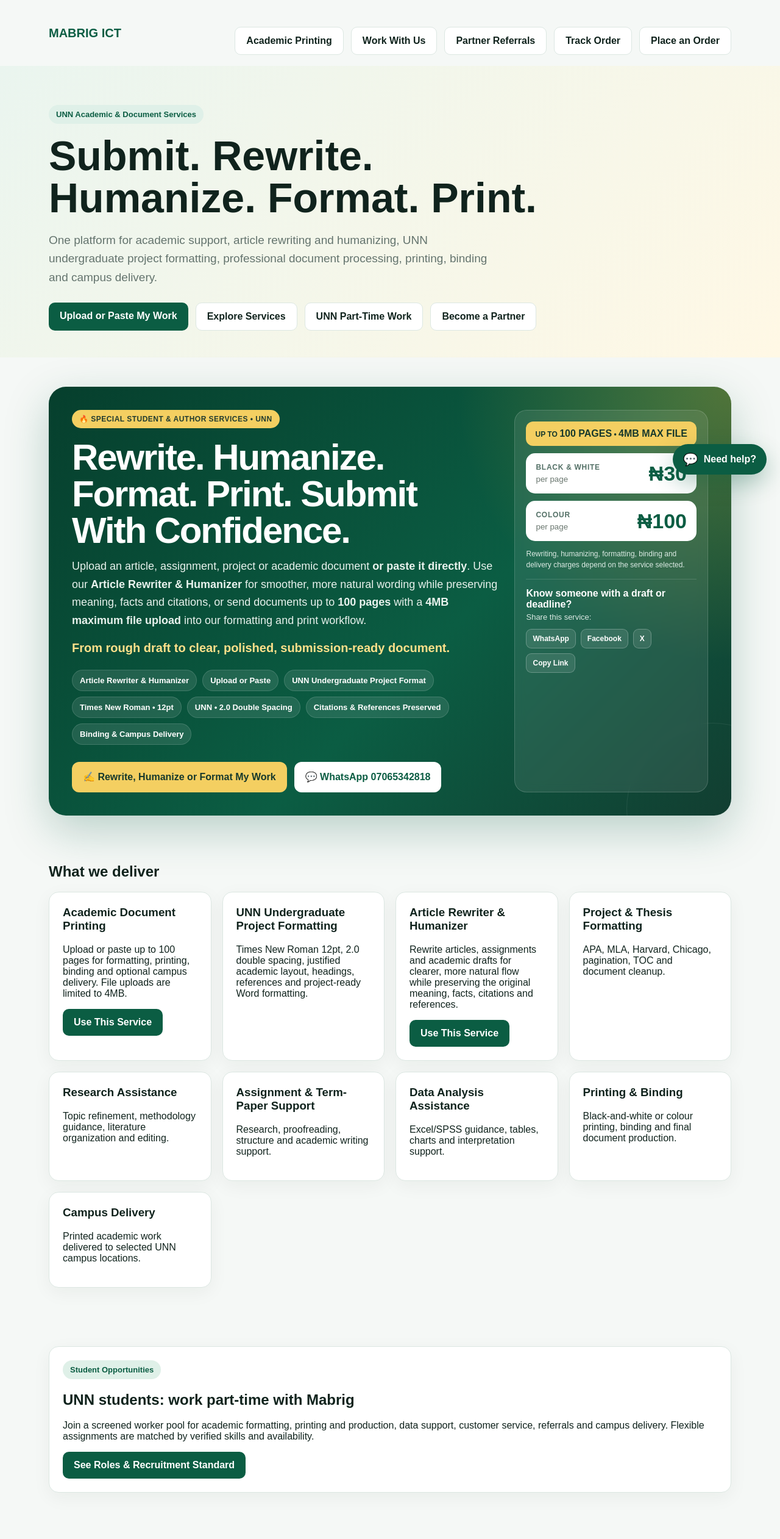
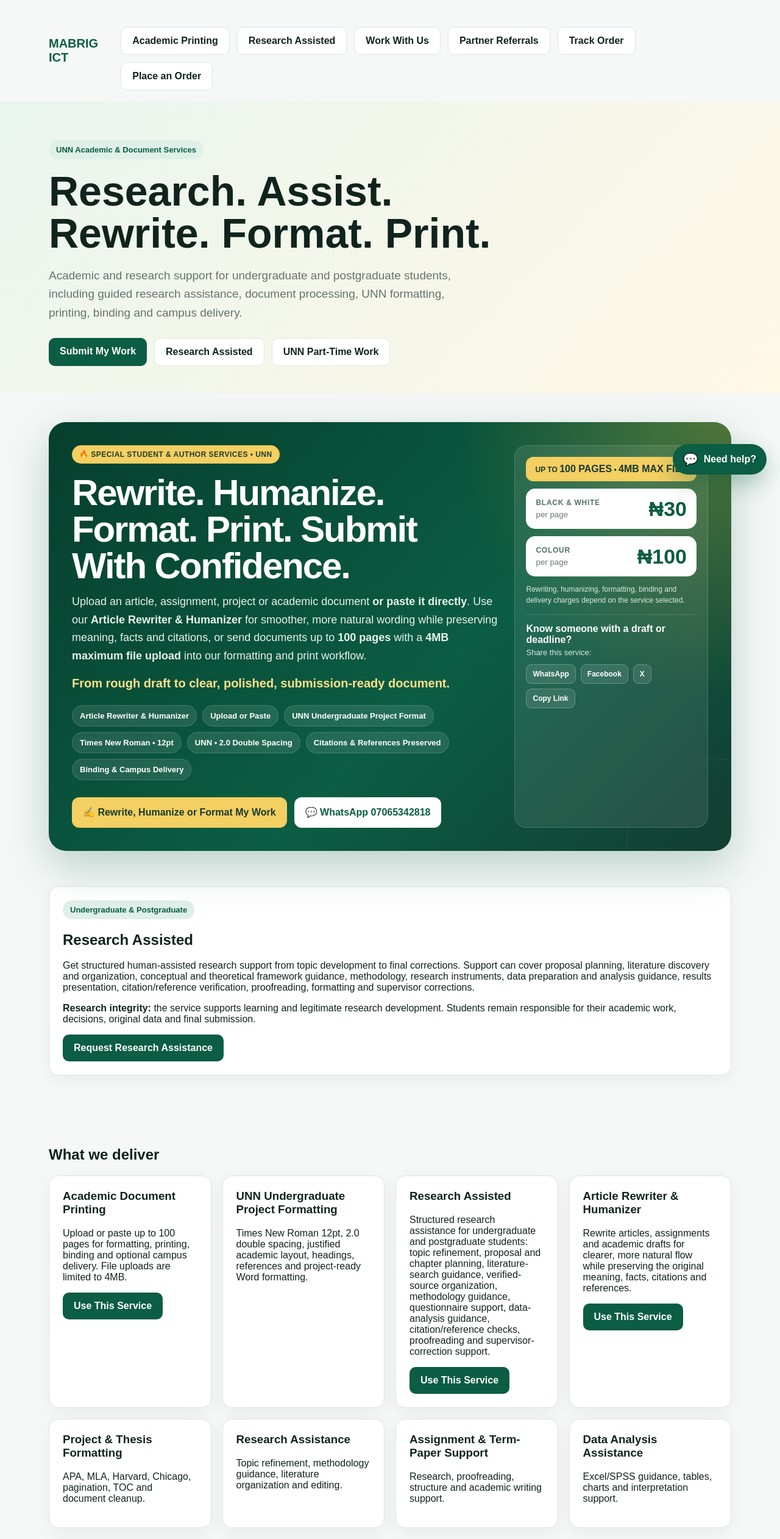
Before and after one commit to mabrig1/mabrig-academic-assistance, a Next.js app: page / in a window 1280 px wide. Shown: the top 2523 px of the page at 61% size. Built offline with nearby package versions, Linux system fonts and the light colour scheme.

Commit message:
Add Research Assisted service for undergraduate and postgraduate students

```diff
--- a/app/page.tsx
+++ b/app/page.tsx
@@ -7,6 +7,7 @@ import SpecialServicePoster from "./components/SpecialServicePoster";
 const services = [
   ["Academic Document Printing", "Upload or paste up to 100 pages for formatting, printing, binding and optional campus delivery. File uploads are limited to 4MB."],
   ["UNN Undergraduate Project Formatting", "Times New Roman 12pt, 2.0 double spacing, justified academic layout, headings, references and project-ready Word formatting."],
+  ["Research Assisted", "Structured research assistance for undergraduate and postgraduate students: topic refinement, proposal and chapter planning, literature-search guidance, verified-source organization, methodology guidance, questionnaire support, data-analysis guidance, citation/reference checks, proofreading and supervisor-correction support."],
   ["Article Rewriter & Humanizer", "Rewrite articles, assignments and academic drafts for clearer, more natural flow while preserving the original meaning, facts, citations and references."],
   ["Project & Thesis Formatting", "APA, MLA, Harvard, Chicago, pagination, TOC and document cleanup."],
   ["Research Assistance", "Topic refinement, methodology guidance, literature organization and editing."],
@@ -18,36 +19,23 @@ const services = [
 
 export default function Home() {
   const [referralCode, setReferralCode] = useState("");
-
   useEffect(() => {
     const params = new URLSearchParams(window.location.search);
     const fromUrl = (params.get("ref") || "").trim().slice(0, 64);
     const saved = window.sessionStorage.getItem("mabrig_referral_code") || "";
     const code = fromUrl || saved;
-    if (code) {
-      setReferralCode(code);
-      window.sessionStorage.setItem("mabrig_referral_code", code);
-    }
+    if (code) { setReferralCode(code); window.sessionStorage.setItem("mabrig_referral_code", code); }
   }, []);
-
   return <>
-    <header className="container nav"><div className="brand">MABRIG ICT</div><div className="actions"><a className="btn secondary" href="/academic-printing">Academic Printing</a><a className="btn secondary" href="/work-with-us">Work With Us</a><a className="btn secondary" href="/partners">Partner Referrals</a><a className="btn secondary" href="/track">Track Order</a><a className="btn secondary" href="#order">Place an Order</a></div></header>
+    <header className="container nav"><div className="brand">MABRIG ICT</div><div className="actions"><a className="btn secondary" href="/academic-printing">Academic Printing</a><a className="btn secondary" href="#research-assisted">Research Assisted</a><a className="btn secondary" href="/work-with-us">Work With Us</a><a className="btn secondary" href="/partners">Partner Referrals</a><a className="btn secondary" href="/track">Track Order</a><a className="btn secondary" href="#order">Place an Order</a></div></header>
     <main>
-      <section className="hero"><div className="container"><span className="badge">UNN Academic & Document Services</span><h1>Submit. Rewrite. Humanize. Format. Print.</h1><p className="lead">One platform for academic support, article rewriting and humanizing, UNN undergraduate project formatting, professional document processing, printing, binding and campus delivery.</p><div className="actions"><a className="btn primary" href="/academic-printing/order">Upload or Paste My Work</a><a className="btn secondary" href="#services">Explore Services</a><a className="btn secondary" href="/work-with-us">UNN Part-Time Work</a><a className="btn secondary" href="/partners">Become a Partner</a></div></div></section>
-      {referralCode && <section className="section container" style={{paddingBottom:0}}><div className="notice"><strong>Partner referral recorded.</strong> Your order will be attributed to referral code <strong>{referralCode}</strong> where eligible under the partner programme.</div></section>}
-
+      <section className="hero"><div className="container"><span className="badge">UNN Academic & Document Services</span><h1>Research. Assist. Rewrite. Format. Print.</h1><p className="lead">Academic and research support for undergraduate and postgraduate students, including guided research assistance, document processing, UNN formatting, printing, binding and campus delivery.</p><div className="actions"><a className="btn primary" href="/academic-printing/order">Submit My Work</a><a className="btn secondary" href="#research-assisted">Research Assisted</a><a className="btn secondary" href="/work-with-us">UNN Part-Time Work</a></div></div></section>
+      {referralCode && <section className="section container" style={{paddingBottom:0}}><div className="notice"><strong>Partner referral recorded.</strong> Your order will be attributed to referral code <strong>{referralCode}</strong> where eligible.</div></section>}
       <SpecialServicePoster />
-
-      <section id="services" className="section container"><h2>What we deliver</h2><div className="grid">{services.map(([title, text]) => <article className="card" key={title}><h3>{title}</h3><p>{text}</p>{(title === "Academic Document Printing" || title === "Article Rewriter & Humanizer") && <a className="btn primary" href="/academic-printing/order">Use This Service</a>}</article>)}</div></section>
-
-      <section className="section container"><div className="card"><span className="badge">Student Opportunities</span><h2>UNN students: work part-time with Mabrig</h2><p>Join a screened worker pool for academic formatting, printing and production, data support, customer service, referrals and campus delivery. Flexible assignments are matched by verified skills and availability.</p><a className="btn primary" href="/work-with-us">See Roles & Recruitment Standard</a></div></section>
-
-      <section id="order" className="section">
-        <div className="container order">
-          <AcademicPrintOrderForm />
-          <p style={{textAlign:"center", marginTop:16}}><a href="/academic-printing/order"><strong>Open the dedicated Academic Printing order page →</strong></a></p>
-        </div>
-      </section>
+      <section id="research-assisted" className="section container"><div className="card"><span className="badge">Undergraduate & Postgraduate</span><h2>Research Assisted</h2><p>Get structured human-assisted research support from topic development to final corrections. Support can cover proposal planning, literature discovery and organization, conceptual and theoretical framework guidance, methodology, research instruments, data preparation and analysis guidance, results presentation, citation/reference verification, proofreading, formatting and supervisor corrections.</p><p><strong>Research integrity:</strong> the service supports learning and legitimate research development. Students remain responsible for their academic work, decisions, original data and final submission.</p><a className="btn primary" href="/academic-printing/order">Request Research Assistance</a></div></section>
+      <section id="services" className="section container"><h2>What we deliver</h2><div className="grid">{services.map(([title,text]) => <article className="card" key={title}><h3>{title}</h3><p>{text}</p>{["Academic Document Printing","Article Rewriter & Humanizer","Research Assisted"].includes(title) && <a className="btn primary" href="/academic-printing/order">Use This Service</a>}</article>)}</div></section>
+      <section className="section container"><div className="card"><span className="badge">Student Opportunities</span><h2>UNN students: work part-time with Mabrig</h2><p>Join a screened worker pool for research assistance, literature support, academic formatting, data support, printing/production, customer service, referrals and campus delivery. Specialist research roles require stronger screening and role-specific practical tests.</p><a className="btn primary" href="/work-with-us">See Roles & Recruitment Standard</a></div></section>
+      <section id="order" className="section"><div className="container order"><AcademicPrintOrderForm /><p style={{textAlign:"center",marginTop:16}}><a href="/academic-printing/order"><strong>Open the dedicated order page →</strong></a></p></div></section>
     </main>
     <footer className="footer"><div className="container">© {new Date().getFullYear()} Mabrig ICT & Academic Assistance.</div></footer>
   </>;
```
